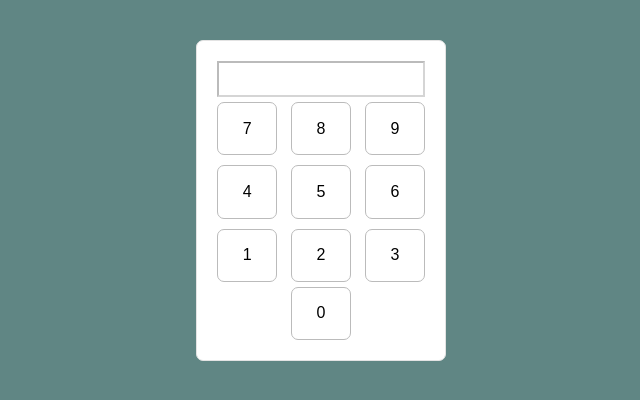
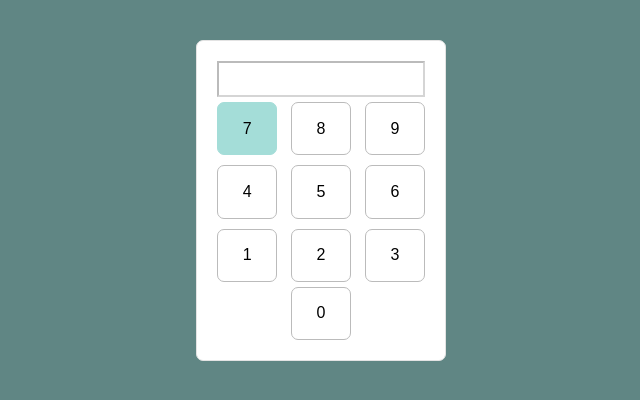
Before and after one commit to egisnmir/react-keypad, a React (Create React App) app: page / in a window 1280 px wide. In both pictures the pointer is over the element 566 px from the left and 128 px from the top of the page. Shown: the top 400 px of the page, without its empty margins (319-959 px from the left). Built offline with nearby package versions, Linux system fonts and the light colour scheme.

Commit message:
hover css

```diff
--- a/src/components/Keypad.css
+++ b/src/components/Keypad.css
@@ -39,6 +39,11 @@
   cursor: pointer;
 }
 
+.Keypad .keypad-button:hover {
+  background: #a4ddd8;
+  border: 1px solid #a4ddd8;
+}
+
 .Keypad .success {
   color: #0F766E;
   font-size: 22px;
```
